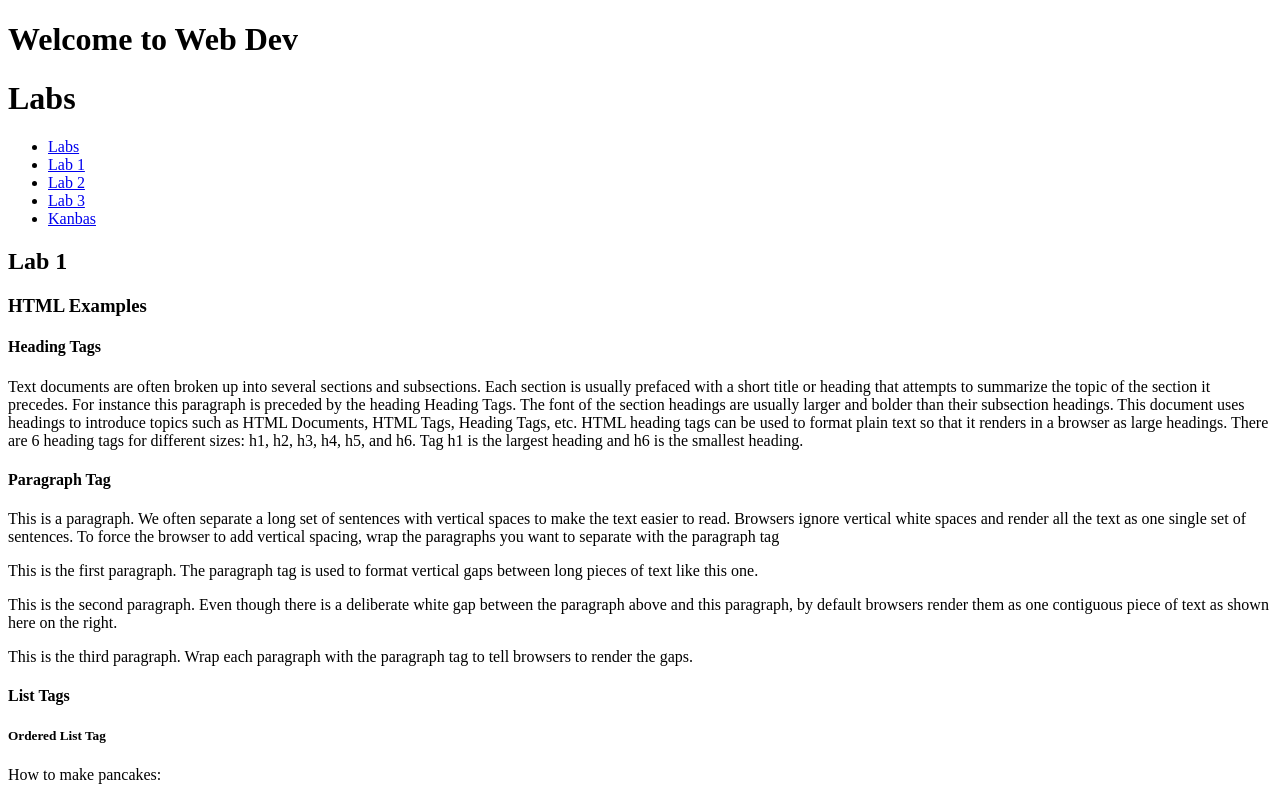
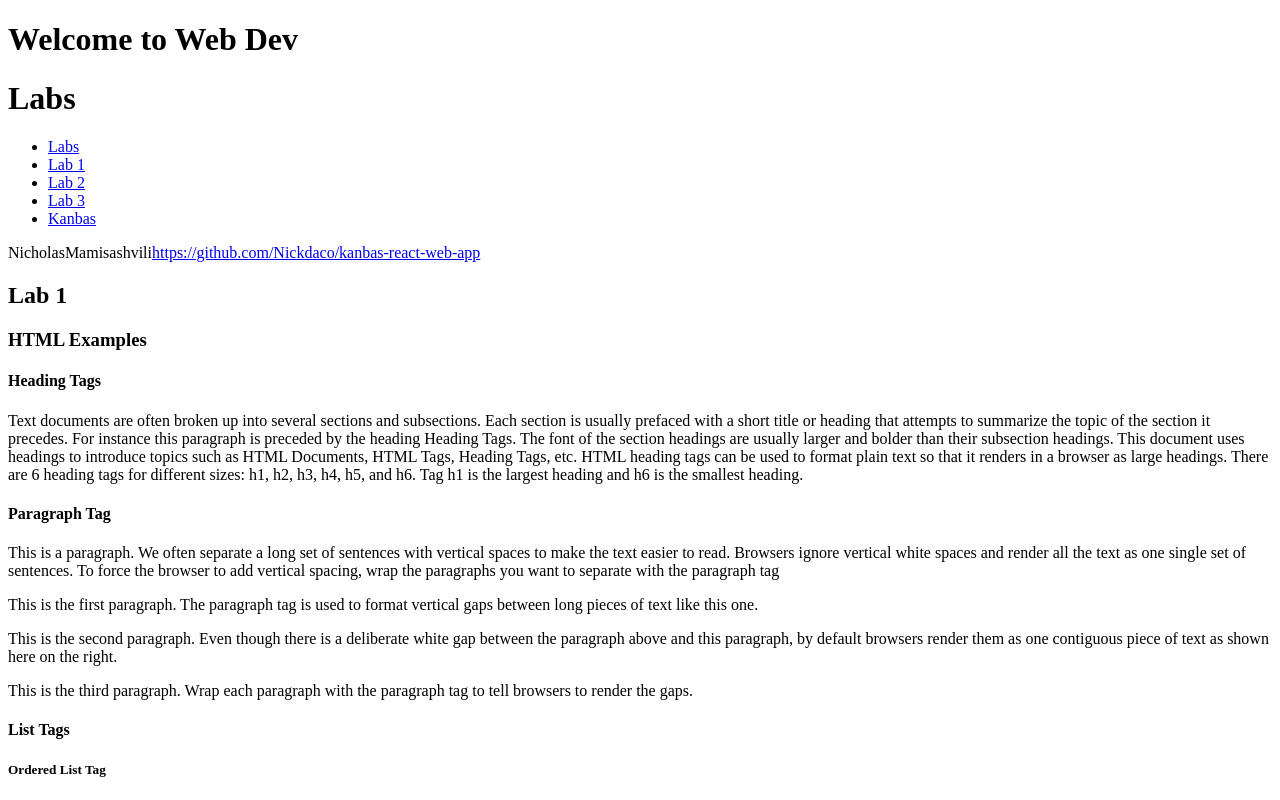
Before and after one commit to Nickdaco/kanbas-react-web-app, a React (Create React App) app: page /#/Labs/Lab1 in a window 1280 px wide. Shown: the top 800 px of the page. Built offline with nearby package versions, Linux system fonts and the light colour scheme.

Commit message:
more a1 code

```diff
--- a/src/Kanbas/Courses/Assignments/Editor.tsx
+++ b/src/Kanbas/Courses/Assignments/Editor.tsx
@@ -112,5 +112,3 @@ export default function AssignmentEditor() {
     </div>
   );
 }
-
-//  wd-file-upload, wd-assign-to, wd-due-date		wd-available-from	wd-available-until	wd-name
--- a/src/Labs/index.tsx
+++ b/src/Labs/index.tsx
@@ -10,6 +10,12 @@ export default function Labs() {
       <h1>Welcome to Web Dev</h1>
       <h1>Labs</h1>
       <TOC />
+      <text id="wd-firstname">Nicholas</text>
+      <text id="wd-lastname">Mamisashvili</text>
+      <a id="wd-github" href="https://github.com/Nickdaco/kanbas-react-web-app">
+        https://github.com/Nickdaco/kanbas-react-web-app
+      </a>
+
       <Routes>
         <Route path="/" element={<Navigate to="Lab1" />} />
         <Route path="Lab1" element={<Lab1 />} />
```
